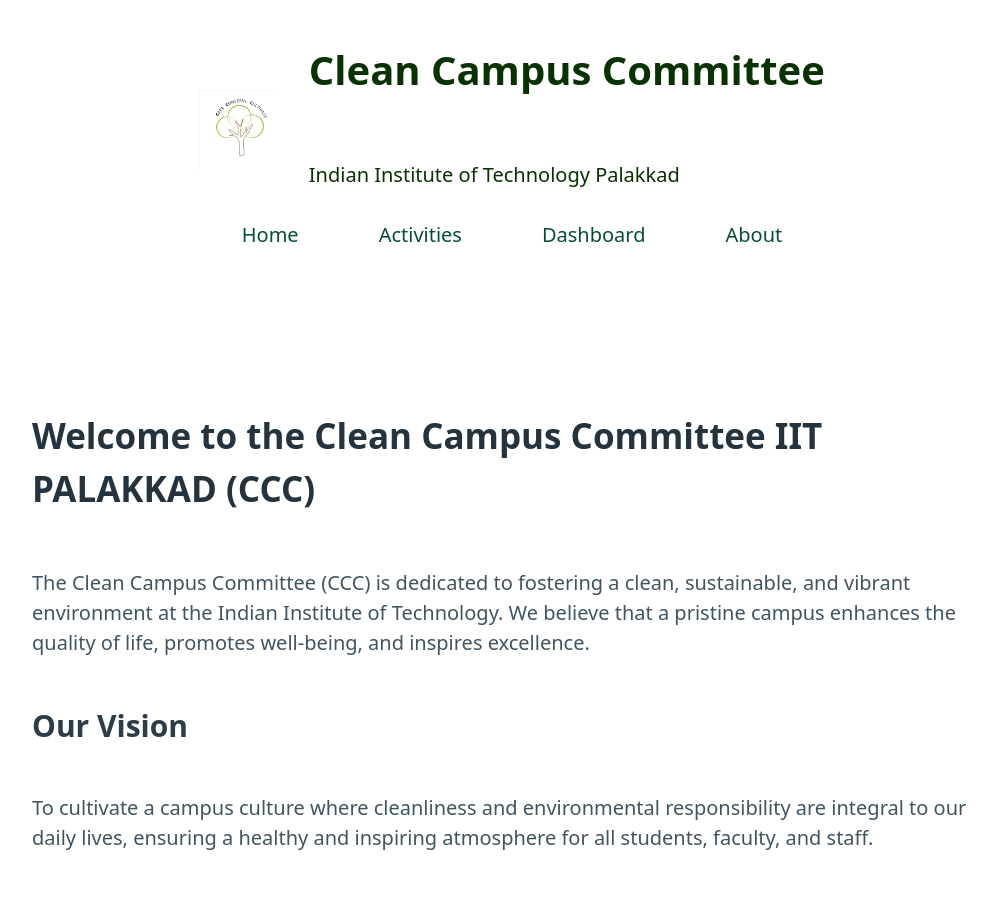
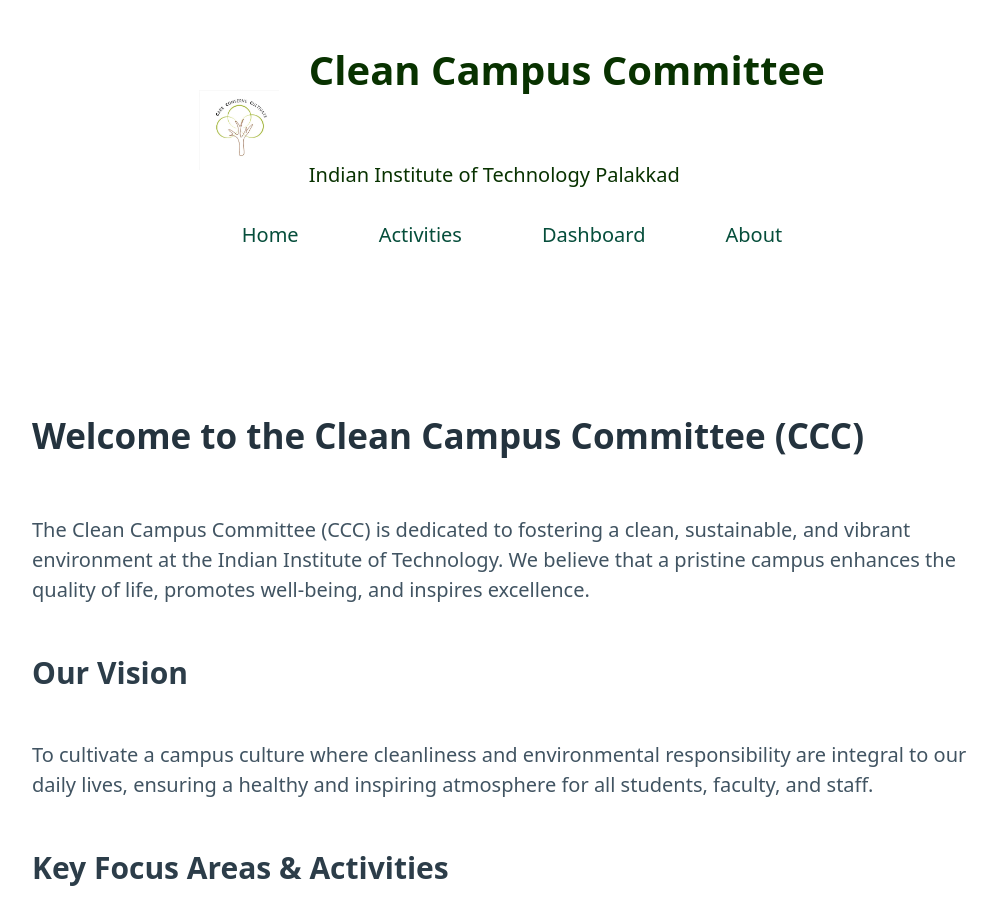
Before and after one commit to kdinesh/kdinesh.github.io, a Jekyll site: the page built from index.md, in a window 1280 px wide and 900 px high. Shown: the whole window, without its empty margins (128-1125 px from the left). Built offline with Jekyll 4.4.1, drawn with Linux system fonts in a browser that asks for light colours.

Commit message:
Update welcome message for Clean Campus Committee

```diff
--- a/index.md
+++ b/index.md
@@ -5,7 +5,7 @@
 ---
 
 
-## Welcome to the Clean Campus Committee IIT PALAKKAD (CCC)
+## Welcome to the Clean Campus Committee (CCC)
 
 The Clean Campus Committee (CCC) is dedicated to fostering a clean, sustainable, and vibrant environment at the Indian Institute of Technology. We believe that a pristine campus enhances the quality of life, promotes well-being, and inspires excellence.
 
```
